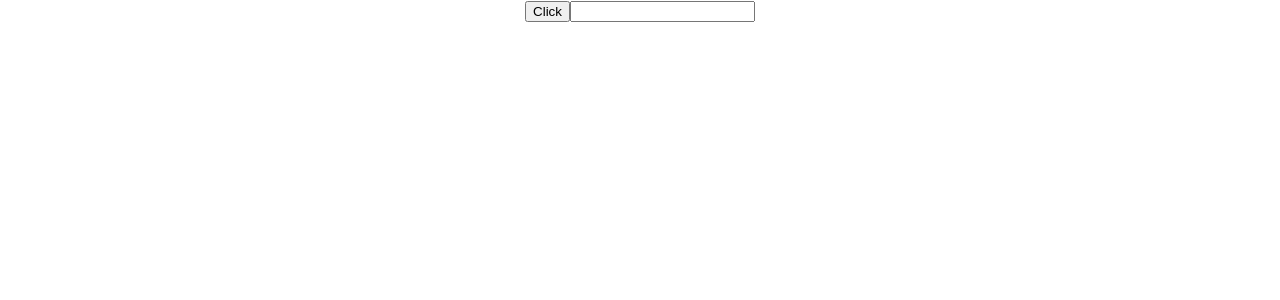
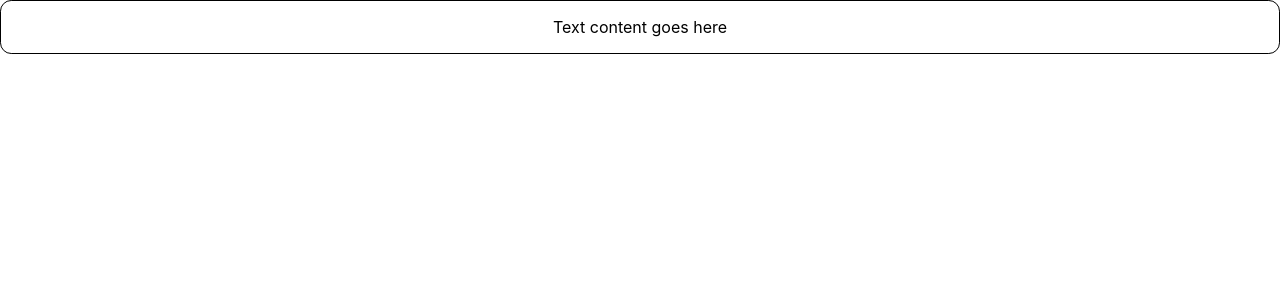
Before and after one commit to Radexman/react-typescript-demo, a React (Create React App) app: page / in a window 1280 px wide. Shown: the top 300 px of the page. Built offline with nearby package versions, Linux system fonts and the light colour scheme.

Commit message:
CSSProperties Prop Type

```diff
--- a/src/App.tsx
+++ b/src/App.tsx
@@ -1,20 +1,10 @@
-import { log } from 'console';
 import './App.css';
-import Button from './components/Button';
-import Input from './components/props/Input';
+import Container from './components/props/Container';
 
 function App() {
 	return (
 		<div className='App'>
-			<Button
-				handleClick={(event, id) => {
-					console.log('Button Clicked', event, id);
-				}}
-			/>
-			<Input
-				value=''
-				handleChange={(event) => console.log(event)}
-			/>
+			<Container styles={{ border: '1px solid black', padding: '1rem', borderRadius: '.7em' }} />
 		</div>
 	);
 }
--- /dev/null
+++ b/src/components/props/Container.tsx
@@ -0,0 +1,11 @@
+import { CSSProperties } from 'react';
+
+type ContainerProps = {
+	styles: CSSProperties;
+};
+
+const Container = (props: ContainerProps) => {
+	return <div style={props.styles}>Text content goes here</div>;
+};
+
+export default Container;
```
